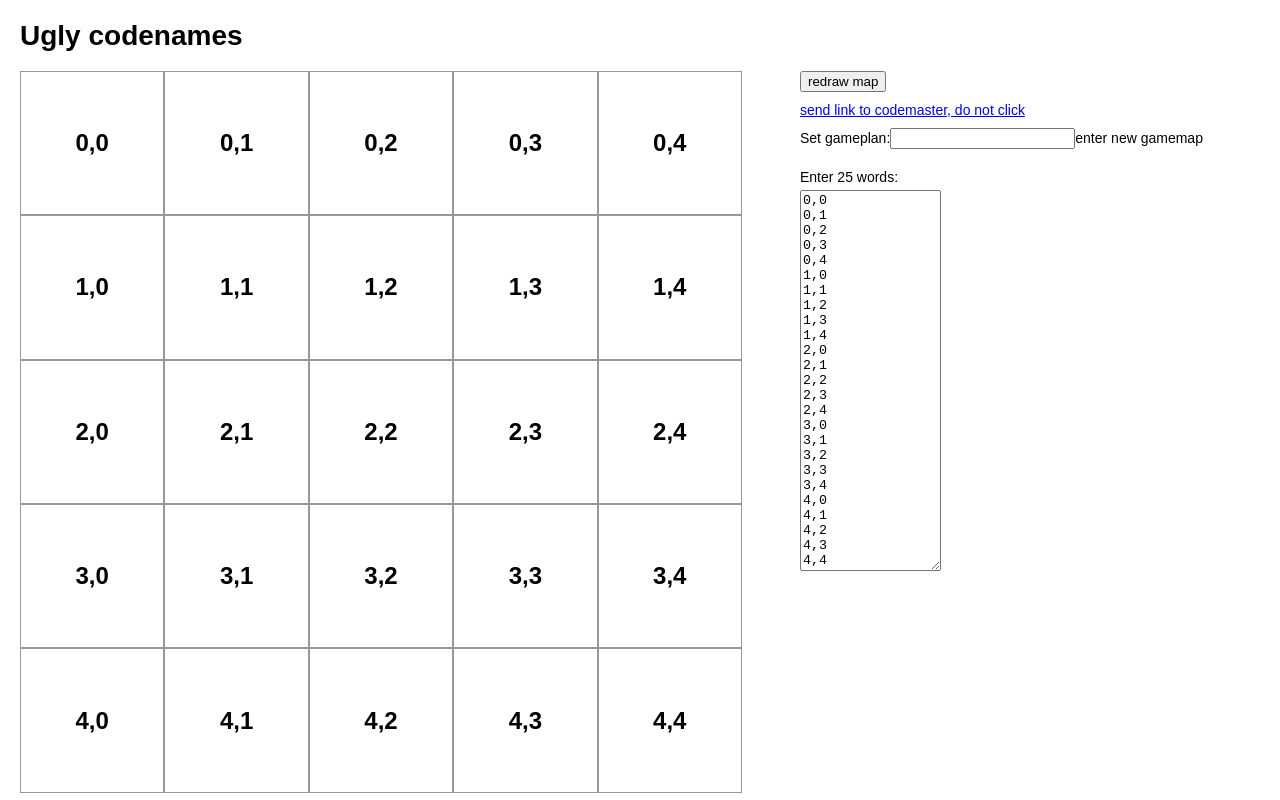
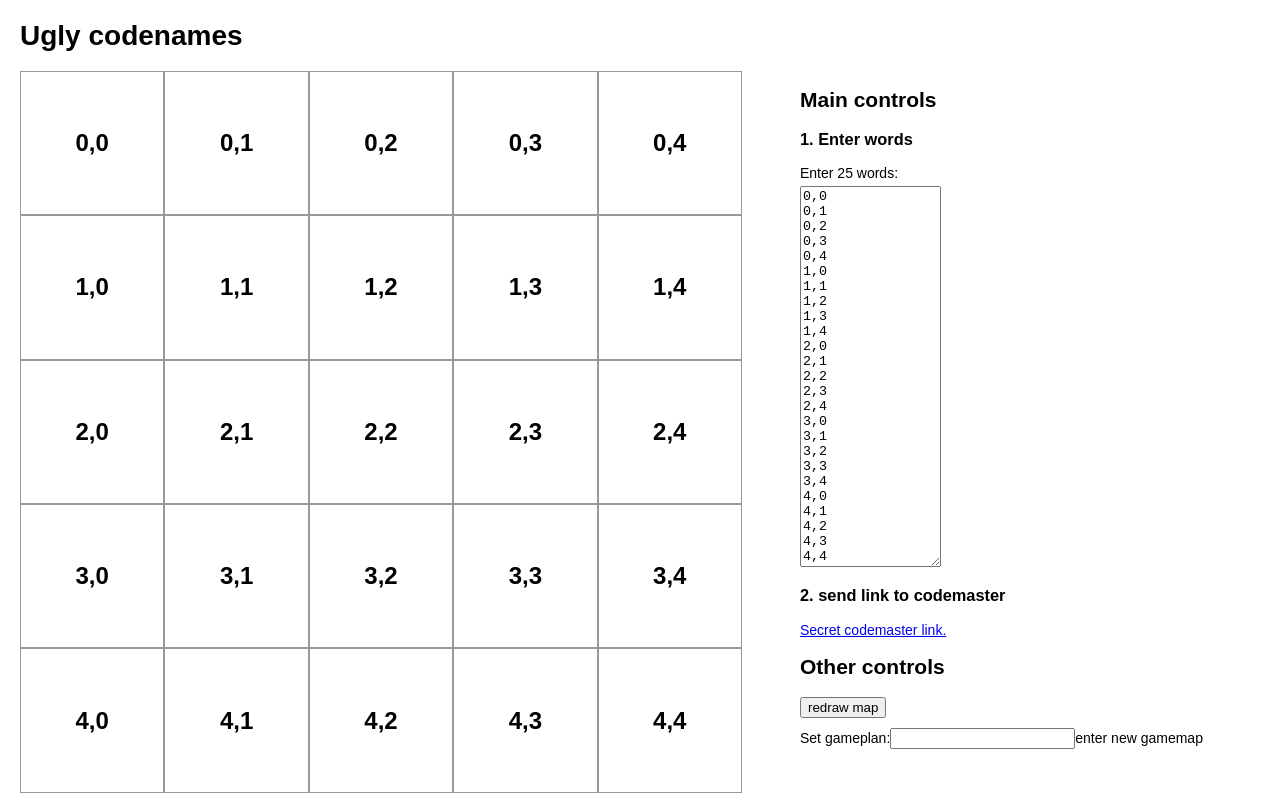
Before and after one commit to adekcz/codenames, a React (Create React App) app: page / in a window 1280 px wide. Shown: the top 800 px of the page. Built offline with nearby package versions, Linux system fonts and the light colour scheme.

Commit message:
Adding headings for controls

```diff
--- a/src/App.tsx
+++ b/src/App.tsx
@@ -327,6 +327,21 @@ let App = ({size=5, }) => {
                         changeColor={changeColor}
                     />
                     <div className='columnFlex'>
+                    <div>
+                        <h2>Main controls</h2>
+                        <h3>1. Enter words</h3>
+                            <WordsInputArea
+                                setWords={ (value) => setWords(value) }
+                                words={words}
+                            />
+                        </div>
+                    <div>
+                        <h3>2. send link to codemaster</h3>
+                            <a href={"?wordsInUrl=" + getWordsForUrl(words) + "&gameplan=" + encodeGamePlan(currentColors)} >Secret codemaster link.</a>
+                        </div>
+                <div>
+                    <h2>Other controls</h2>
+
                         <div>
                             <button className="redraw" onClick={() => {
                                 setCurrentColors(createGameMap(size));
@@ -336,9 +351,7 @@ let App = ({size=5, }) => {
                                 redraw map
                             </button>
                         </div>
-                        <div>
-                            <a href={"?wordsInUrl=" + getWordsForUrl(words) + "&gameplan=" + encodeGamePlan(currentColors)} > send link to codemaster, do not click</a>
-                        </div>
+
                         <div>
                             <label htmlFor="gameplan-input">
                                 Set gameplan:
@@ -348,11 +361,6 @@ let App = ({size=5, }) => {
                                 {labelForSetGameMapInput}
                             </label>
                         </div>
-                        <div>
-                            <WordsInputArea
-                                setWords={ (value) => setWords(value) }
-                                words={words}
-                            />
                         </div>
                     </div>
                 </div>
```
Also changed, not shown: 1 other file (tests, documents, lock files or other folders).
